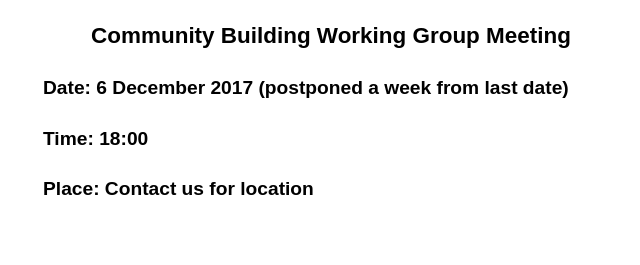
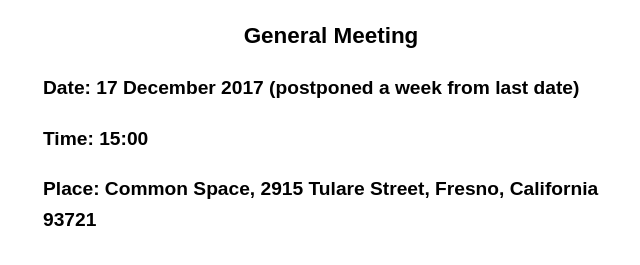
Before and after one commit to dsafresno/dsafresno.github.io, a plain HTML site: page index.html in a window 1280 px wide. Shown: the part 481-746 px from the top of the page, without its empty margins (309-949 px from the left). Drawn offline with Linux system fonts and the light colour scheme.

Commit message:
Update index.html

```diff
--- a/index.html
+++ b/index.html
@@ -33,10 +33,11 @@
 
 
 
-<h3>Community Building Working Group Meeting</h3>
-<p><strong>Date: 6 December 2017 (postponed a week from last date)</strong></p>
-<p><strong>Time: 18:00</strong></p>
-<p><strong>Place: Contact us for location</strong></p>
+<h3>General Meeting</h3>
+<p><strong>Date: 17 December 2017 (postponed a week from last date)</strong></p>
+<p><strong>Time: 15:00</strong></p>
+<p><strong>Place: Common Space, 2915 Tulare Street, Fresno, California 93721
+</strong></p>
 
 
 
```
